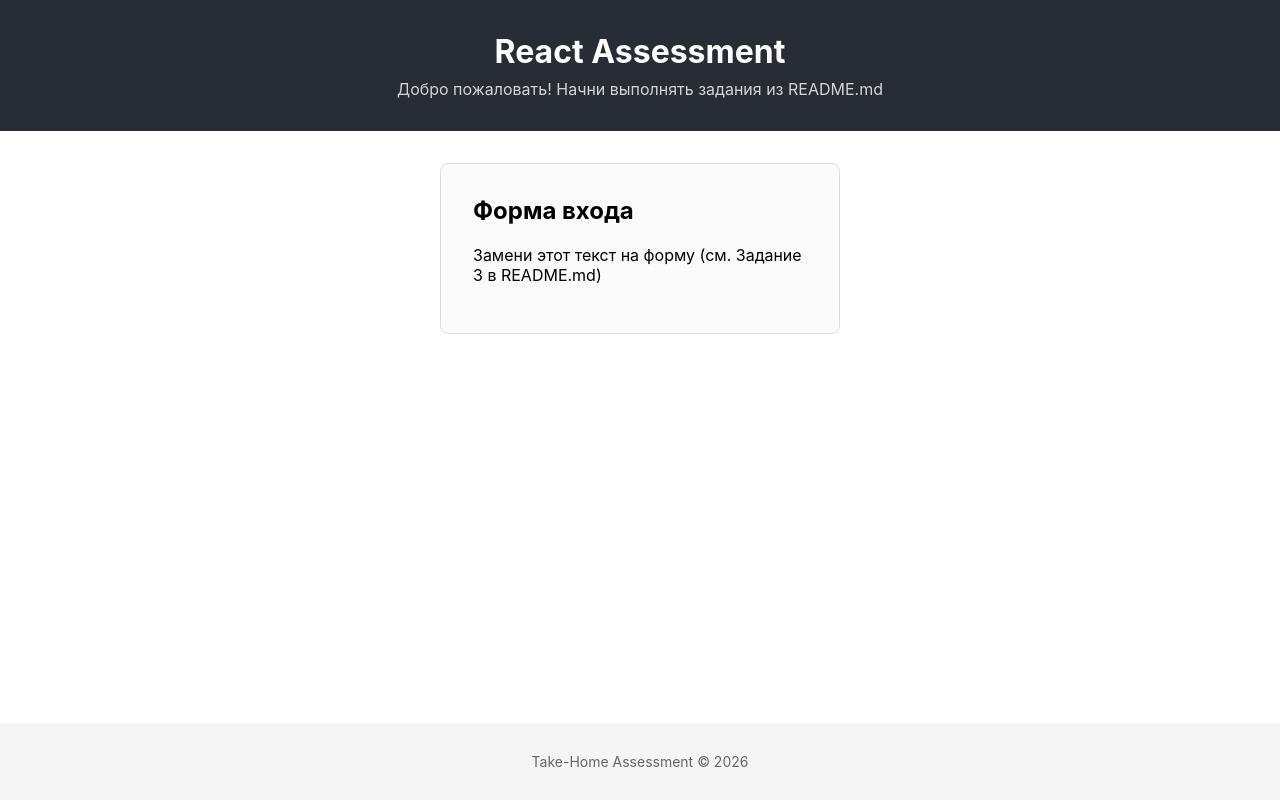
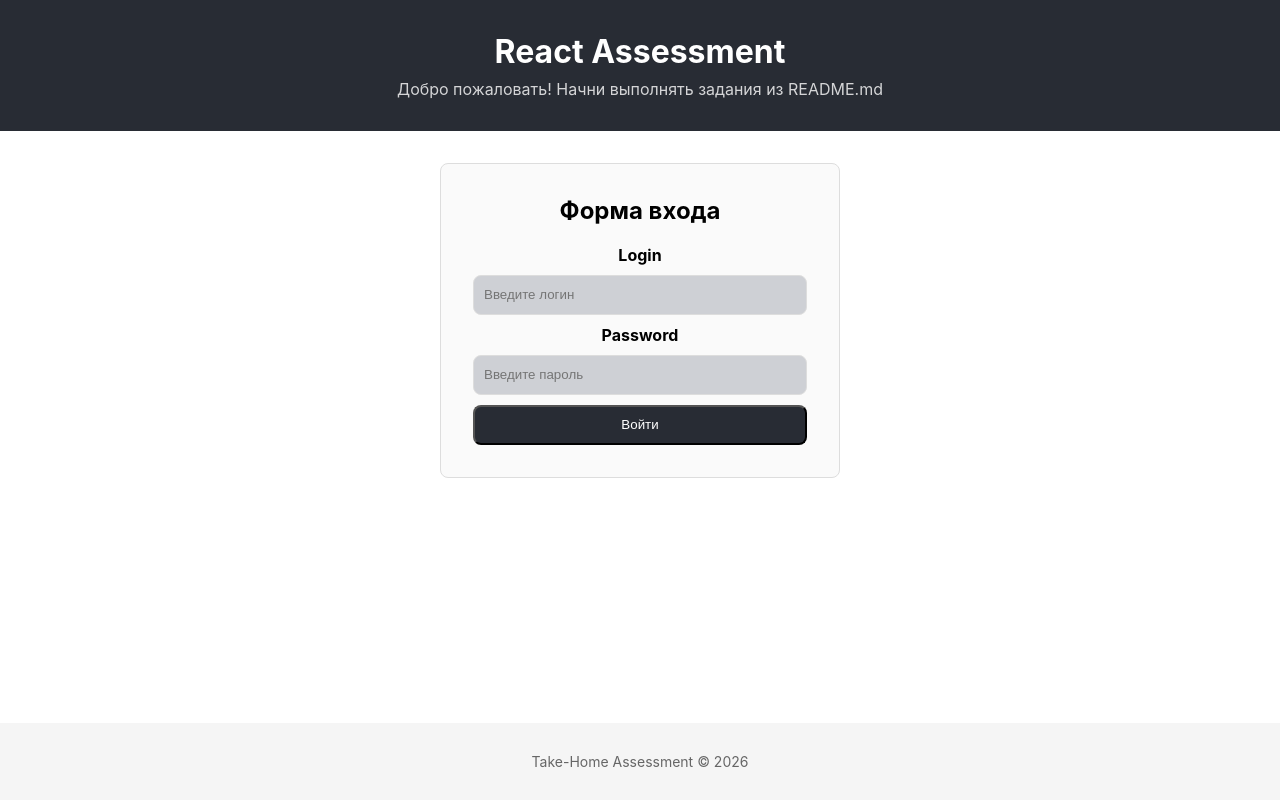
Before and after one commit to desaurii/take-home-assessment-react-1, a React (Create React App) app: page / in a window 1280 px wide. Built offline with nearby package versions, Linux system fonts and the light colour scheme; the HTML template or start-up script is replaced by a standard one.

Commit message:
initial commit

```diff
--- a/package.json
+++ b/package.json
@@ -2,6 +2,7 @@
   "name": "take-home-assessment-react",
   "version": "0.1.0",
   "private": true,
+  "homepage": "https://desaurii.github.io/take-home-assessment-react-1",
   "dependencies": {
     "react": "^18.2.0",
     "react-dom": "^18.2.0",
@@ -10,6 +11,8 @@
   "scripts": {
     "start": "react-scripts start",
     "build": "react-scripts build",
+    "predeploy": "npm run build",
+    "deploy": "gh-pages -d build",
     "test": "react-scripts test",
     "eject": "react-scripts eject"
   },
@@ -29,5 +32,8 @@
       "last 1 firefox version",
       "last 1 safari version"
     ]
+  },
+  "devDependencies": {
+    "gh-pages": "^6.3.0"
   }
 }
--- a/public/index.html
+++ b/public/index.html
@@ -1,4 +1,4 @@
-<!DOCTYPE html>
+<!doctype html>
 <html lang="ru">
   <head>
     <meta charset="utf-8" />
@@ -10,10 +10,33 @@
       content="Take-home assessment — React practice app"
     />
 
-    <!--
-      TODO: Добавь Open Graph мета-теги здесь.
-      Подробности — в README.md, Задание 2.
-    -->
+
+    <meta property="og:title" content="React Assessment — Учебный проект" />
+    <meta
+      property="og:description"
+      content="Практическое задание по HTML, CSS и React"
+    />
+    <meta property="og:type" content="website" />
+    <meta property="og:url" content="https://your-domain.vercel.app/" />
+    <meta
+      property="og:image"
+      content="https://your-domain.vercel.app/og-image.png"
+    />
+    <meta property="og:locale" content="ru_RU" />
+    <meta property="og:site_name" content="React Assessment" />
+
+
+    <meta name="twitter:card" content="summary_large_image" />
+    <meta name="twitter:title" content="React Assessment — Учебный проект" />
+    <meta
+      name="twitter:description"
+      content="Практическое задание по HTML, CSS и React"
+    />
+    <meta
+      name="twitter:image"
+      content="https://your-domain.vercel.app/og-image.png"
+    />
+    <!-- og:url и og:image обновиnm после деплоя (Задание 4), когда будет реальный URL. Картинку можно создать в Figma или найти бесплатную. Рекомендуемый размер OG-изображения: 1200 x 630 px. -->
 
     <title>React Assessment</title>
   </head>
--- a/src/App.css
+++ b/src/App.css
@@ -44,6 +44,43 @@
 
 .login-section h2 {
   margin-top: 0;
+  text-align: center;
+}
+
+.login-section form {
+  text-align: center;
+  display: flex;
+  flex-direction: column;
+  gap: 10px;
+}
+
+label {
+  font-weight: bold;
+  cursor: pointer;
+}
+
+input {
+  width: 100%;
+  height: 40px;
+  padding: 0 10px;
+  border-radius: 8px;
+  border: 1px solid #ddd;
+  background-color: #959aa470;
+}
+
+button {
+  width: 100%;
+  height: 40px;
+  border-radius: 8px;
+  background-color: #282c34;
+  color: white;
+  transition: all 0.2s ease;
+  cursor: pointer;
+}
+
+button:hover {
+  background-color: #282c34e5;
+  box-shadow: 0 4px 8px rgba(0, 0, 0, 0.2);
 }
 
 .app-footer {
--- a/src/App.js
+++ b/src/App.js
@@ -1,6 +1,18 @@
-import './App.css';
+import "./App.css";
+import { useState } from "react";
 
 function App() {
+  const savedLogin = localStorage.getItem("login") || "";
+
+  const [login, setLogin] = useState(savedLogin);
+  const [password, setPassword] = useState("");
+
+  const handleSubmit = (e) => {
+    e.preventDefault();
+    localStorage.setItem("login", login);
+    window.location.reload();
+  };
+
   return (
     <div className="app">
       <header className="app-header">
@@ -9,14 +21,31 @@ function App() {
       </header>
 
       <main className="app-main">
-        {/*
-          TODO: Задание 3
-          Здесь нужно создать форму логина.
-          Подробности — в README.md
-        */}
         <section className="login-section">
           <h2>Форма входа</h2>
-          <p>Замени этот текст на форму (см. Задание 3 в README.md)</p>
+          <form onSubmit={handleSubmit}>
+            <label htmlFor="login">Login</label>
+            <input
+              type="text"
+              required
+              id="login"
+              name="login"
+              value={login}
+              onChange={(e) => setLogin(e.target.value)}
+              placeholder="Введите логин"
+            />
+            <label htmlFor="password">Password</label>
+            <input
+              type="password"
+              required
+              id="password"
+              name="password"
+              value={password}
+              onChange={(e) => setPassword(e.target.value)}
+              placeholder="Введите пароль"
+            />
+            <button type="submit">Войти</button>
+          </form>
         </section>
       </main>
 
```
Also changed, not shown: 2 other files (tests, documents, lock files or other folders).
